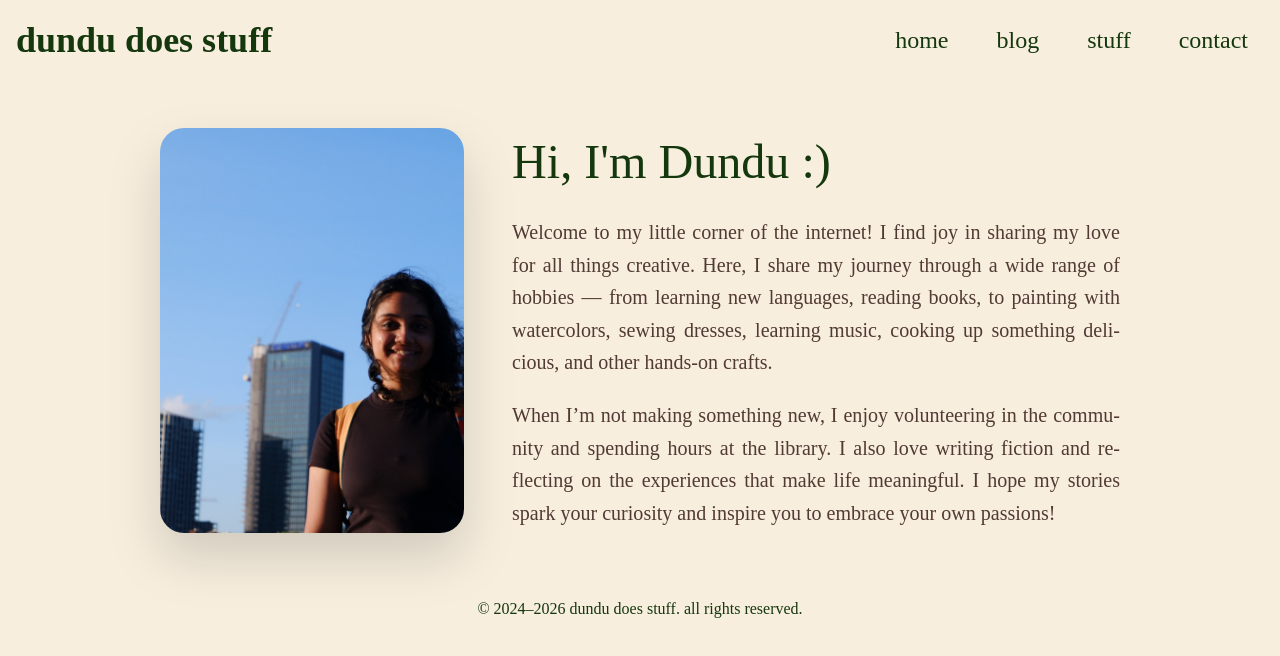
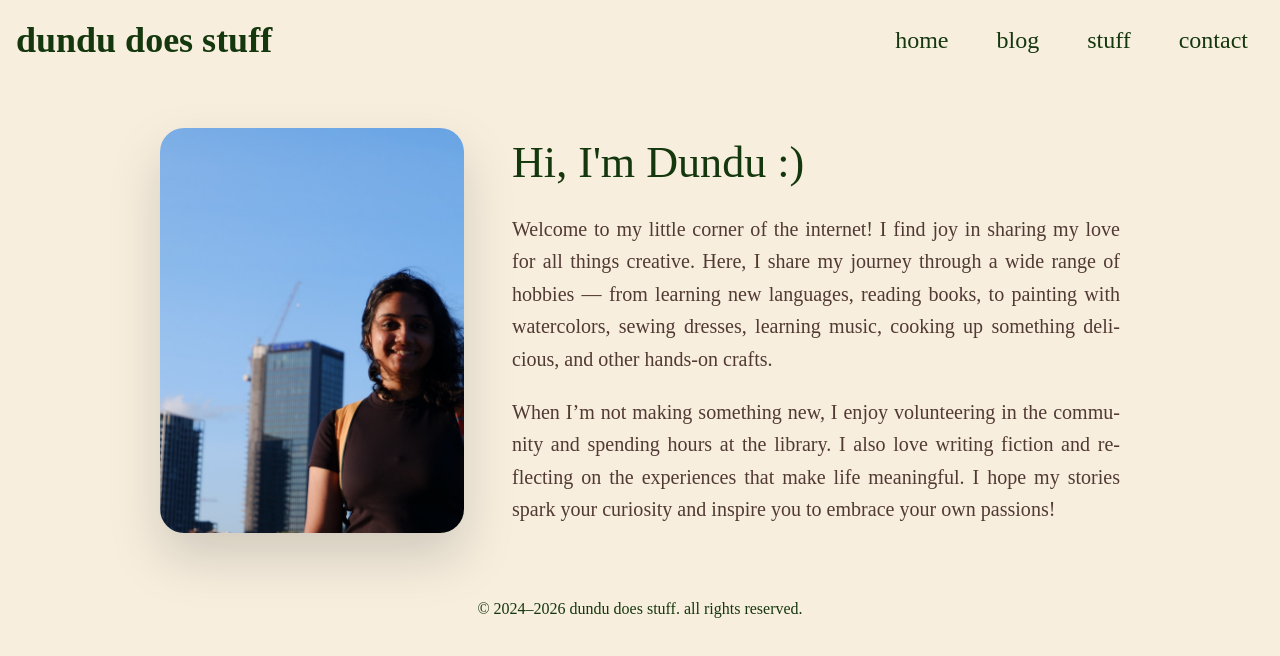
Before and after one commit to DoctorSong16/DoctorSong16.github.io, an Astro site: page / in a window 1280 px wide. Built offline with nearby package versions, Linux system fonts and the light colour scheme; Astro itself is replaced by a stand-in of ours.

Commit message:
Reduce the home page hero title size slightly
Co-Authored-By: Claude Sonnet 5.5 <noreply@anthropic.com>

```diff
--- a/src/components/Hero.astro
+++ b/src/components/Hero.astro
@@ -99,7 +99,7 @@ const fallback = sources.at(-1)!.stacked;
       ordinary readable sizes. The text comes from src/content/pages/home.md (Pages CMS).
     -->
     <div class="hero-intro text-lg leading-relaxed sm:text-xl lg:self-center lg:text-[length:2.09cqi]">
-      <h1 class="mb-[0.5em] text-4xl leading-tight lg:text-[2.4em]">{home.data.heading}</h1>
+      <h1 class="mb-[0.5em] text-[2.1rem] leading-tight lg:text-[2.2em]">{home.data.heading}</h1>
       <Content />
     </div>
   </div>
```
